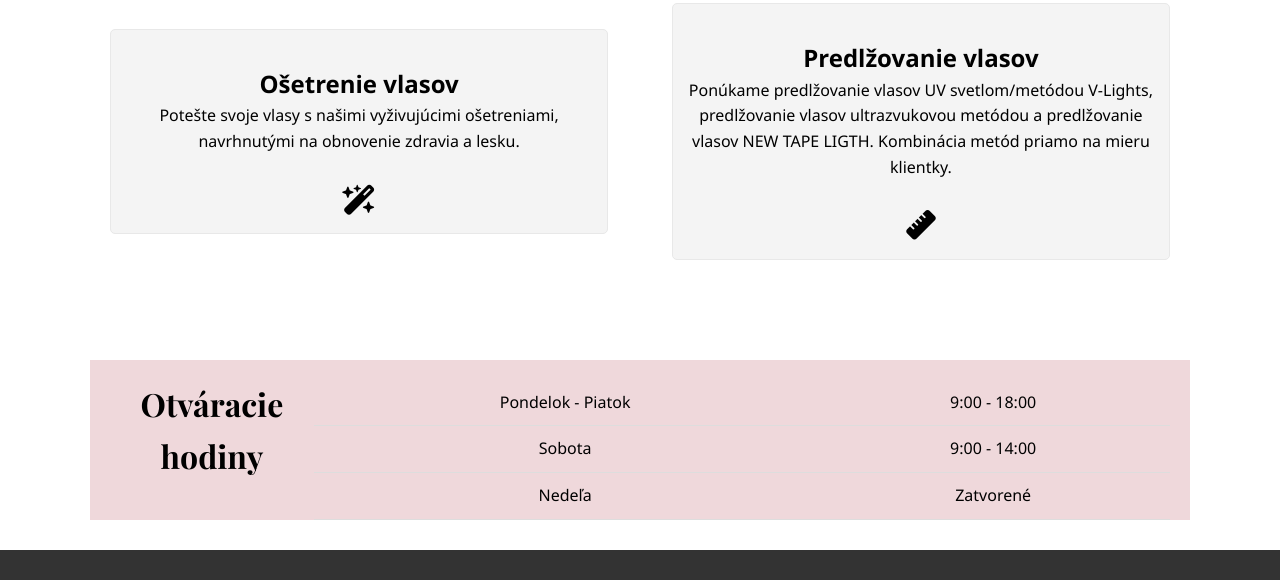
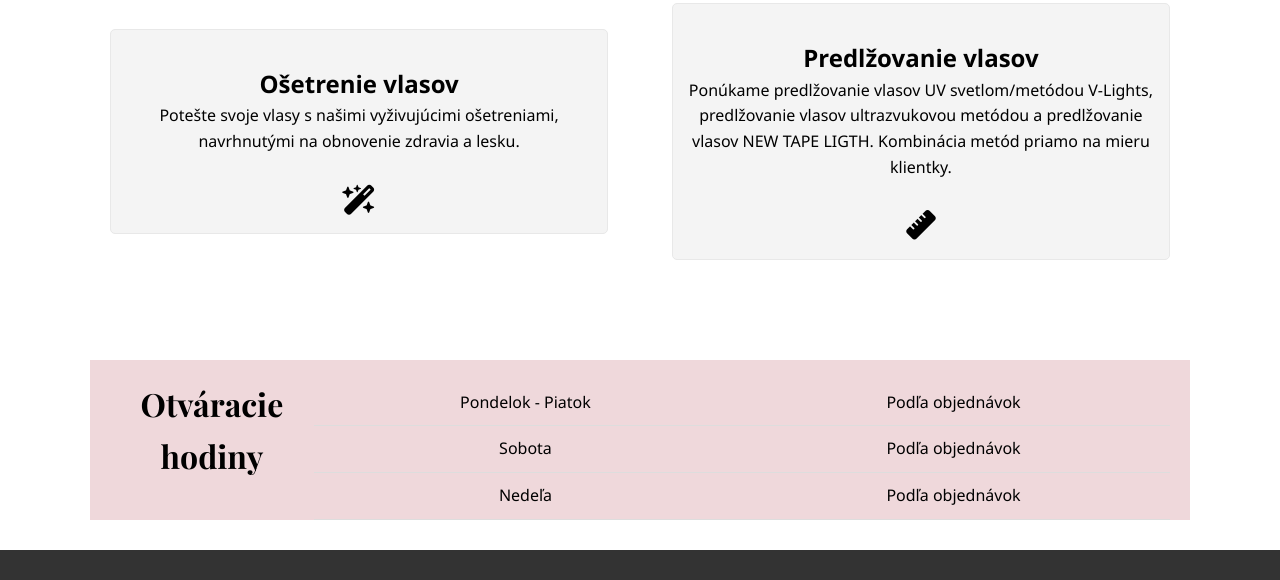
Before and after one commit to NataliaFedakova/salon, a plain HTML site: page index.html in a window 1280 px wide. Shown: the part 1777-2357 px from the top of the page. Drawn offline with nearby package versions, Linux system fonts and the light colour scheme; a web font is replaced by a local one.

Commit message:
Otvaraciehodiny-zmena

```diff
--- a/index.html
+++ b/index.html
@@ -90,15 +90,15 @@
       <table>
         <tr>
           <td>Pondelok - Piatok</td>
-          <td>9:00 - 18:00</td>
+          <td>Podľa objednávok</td>
         </tr>
         <tr>
           <td>Sobota</td>
-          <td>9:00 - 14:00</td>
+          <td>Podľa objednávok</td>
         </tr>
         <tr>
           <td>Nedeľa</td>
-          <td>Zatvorené</td>
+          <td>Podľa objednávok</td>
         </tr>
       </table>
     </div>
```
